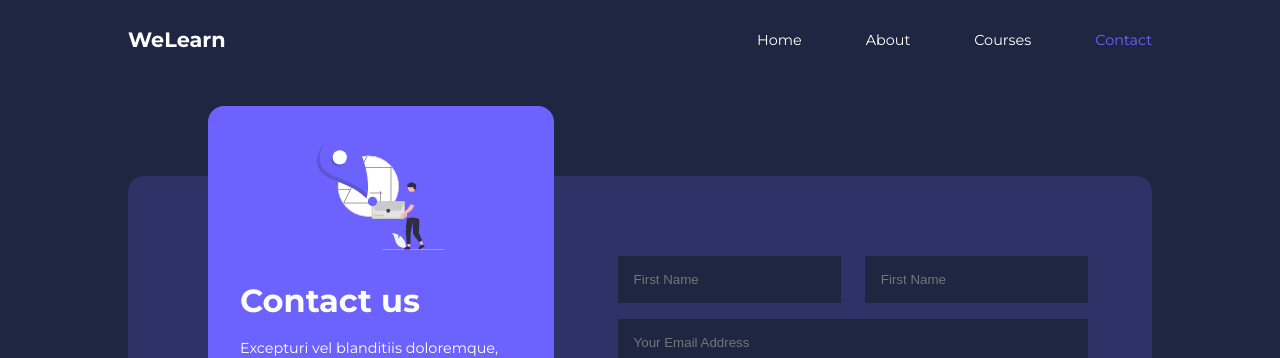
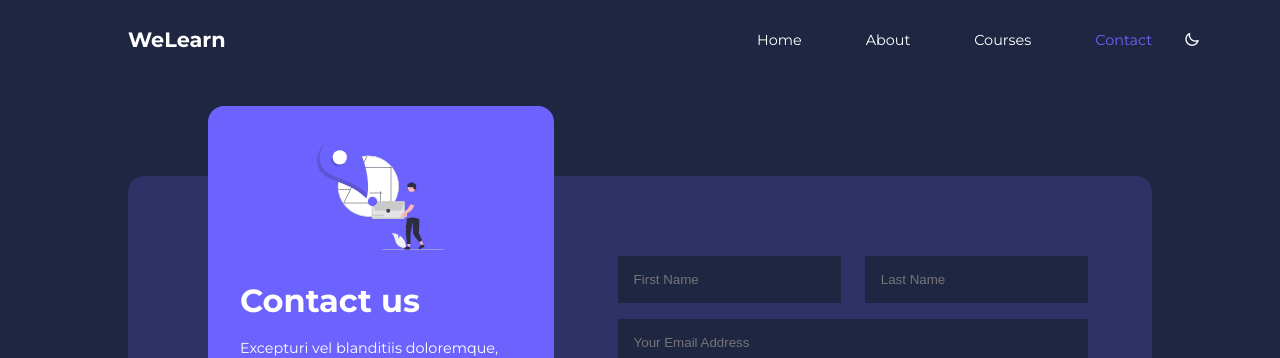
Before and after one commit to Laurenz19/welearn, a Vue app: page /#/contact in a window 1280 px wide. Shown: the top 358 px of the page. Built offline with nearby package versions, Linux system fonts and the light colour scheme.

Commit message:
add switch mode options inside the nav

```diff
--- a/src/components/layouts/Navbar.vue
+++ b/src/components/layouts/Navbar.vue
@@ -22,7 +22,22 @@
       >
         <i class="uil uil-bars" :class="showNavbar?'uil-multiply':'uil-bars'"></i>
       </button>
-
+    </div>
+    <div class="select__options">
+        <span
+          @click="optionMode.showModeOptions = !optionMode.showModeOptions"
+          class="switch__mode"
+        >
+            <i class="uil" :class="optionMode.isDark?'uil-moon':'uil-sun'"></i>
+        </span>
+        <ul class="mode__options" v-if="optionMode.showModeOptions">
+            <li @click="optionMode.switchMode(false)">
+                <i class="uil uil-sun"></i> <span>Ligth</span>
+            </li>
+            <li @click="optionMode.switchMode(true)">
+                <i class="uil uil-moon"></i> <span>Dark</span>
+            </li>
+        </ul>
     </div>
  </nav>
 </template>
@@ -33,6 +48,7 @@
  */
  import {ref, watch} from 'vue';
  import {useWindowScroll, useWindowSize} from '@vueuse/core';
+ import {useModeOption} from '@/stores/modeOptionStore.js'
 
 /**
  * props
@@ -86,6 +102,11 @@
  /*used to switch between burger & close button in a small device*/
  const showNavbar = ref(true)
 
+/**
+ * Handle the switch mode option
+ */
+ const optionMode = useModeOption()
+
 </script>
 
 <style scoped>
@@ -133,6 +154,35 @@ nav button{
     color: var(--color-bg2);
 }
 
+/*Select Options*/
+.switch__mode{
+    position: fixed;
+    top:1.6rem;
+    right: 5rem;
+    cursor: pointer;
+}
+
+.mode__options{
+    position: fixed;
+    right: 5rem;
+    top: 5.5rem;
+    background: var(--color-bg2);
+    border-radius: 0.8rem;
+    overflow: hidden;
+}
+
+.mode__options li{
+   display: flex;
+   gap:1.5rem;
+   padding: 0.5rem 2rem;
+   cursor: pointer;
+   font-size: 0.85rem;
+   transition: var(--transition);
+}
+
+.mode__options li:hover{
+  background: var(--color-bg1);
+}
 /* Media Queries (tablets) */
 @media screen and (max-width:1024px) {
     nav button{
--- /dev/null
+++ b/src/stores/modeOptionStore.js
@@ -0,0 +1,21 @@
+/**
+ * import
+ */
+ import {ref} from 'vue'
+ import {defineStore} from "pinia"
+
+ export const useModeOption = defineStore('modeOption', ()=>{
+    /*State*/
+    const isDark = ref(true)
+    const showModeOptions = ref(false)
+
+    const switchMode = (mode)=>{
+        isDark.value = mode,
+        showModeOptions.value = false
+    }
+
+
+    return{
+        isDark, switchMode, showModeOptions
+    }
+})
--- a/src/views/ContactView.vue
+++ b/src/views/ContactView.vue
@@ -43,7 +43,7 @@
       <form class="contact__form">
          <div class="form__name">
             <input type="text" name="First Name" placeholder="First Name" required>
-            <input type="text" name="First Name" placeholder="First Name" required>
+            <input type="text" name="Last Name" placeholder="Last Name" required>
          </div>
          <input type="email" name="Email Address" placeholder="Your Email Address" required>
          <textarea name="Message" placeholder="Message" rows="7" required :style="{'width':'100%'}"/>
```
